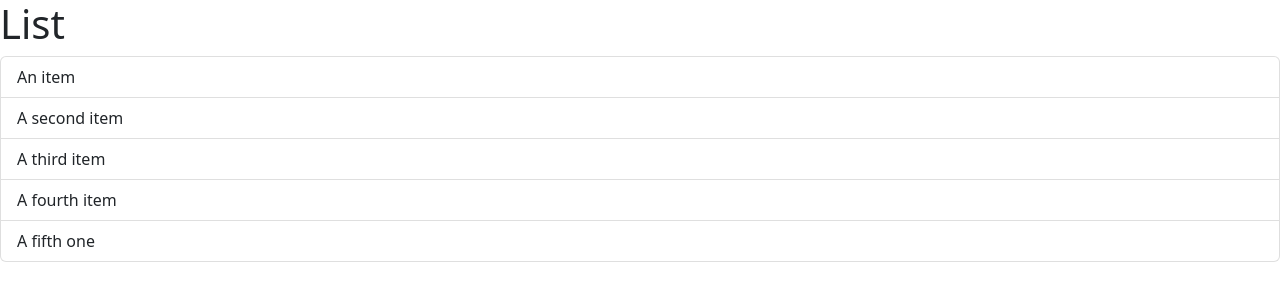
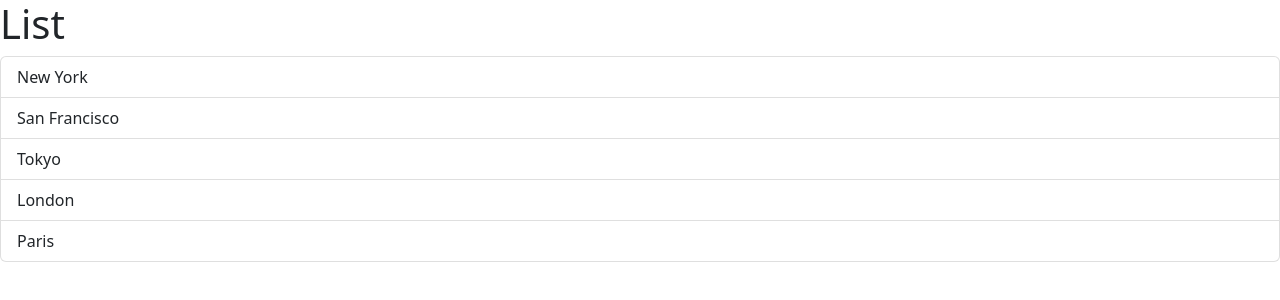
Before and after one commit to Geoffrey-Merville/--course-reactjs, a React (Vite) app in the folder react-app/: page / in a window 1280 px wide. Shown: the top 300 px of the page. Built offline with nearby package versions, Linux system fonts and the light colour scheme.

Commit message:
improved the list rendering

```diff
--- a/react-app/src/components/ListGroup.tsx
+++ b/react-app/src/components/ListGroup.tsx
@@ -1,18 +1,20 @@
 //import { Fragment } from "react";
 
 function ListGroup() {
+  const items = ["New York", "San Francisco", "Tokyo", "London", "Paris"];
+
   return (
     //<Fragment>
-      <>
-        <h1>List</h1>
-        <ul className="list-group">
-        <li className="list-group-item">An item</li>
-          <li className="list-group-item">A second item</li>
-          <li className="list-group-item">A third item</li>
-          <li className="list-group-item">A fourth item</li>
-          <li className="list-group-item">A fifth one</li>
-          </ul>
-      </> // Alternative way to <Fragment>
+    <>
+      <h1>List</h1>
+      <ul className="list-group">
+        {items.map((item) => (
+          <li className="list-group-item" key={item}>
+            {item}
+          </li>
+        ))}
+      </ul>
+    </> // Alternative way to <Fragment>
     //</Fragment>
   );
 }
```
